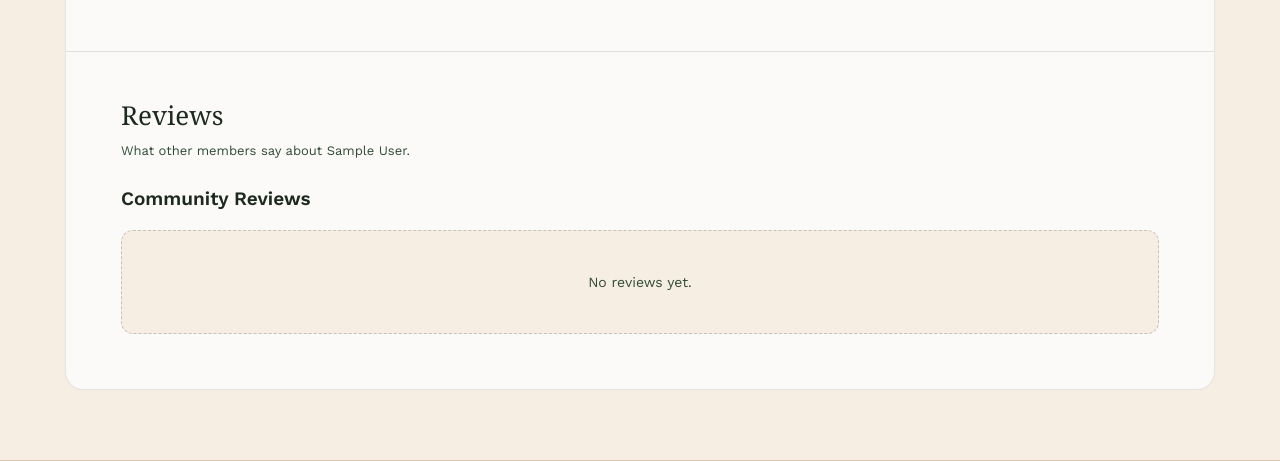
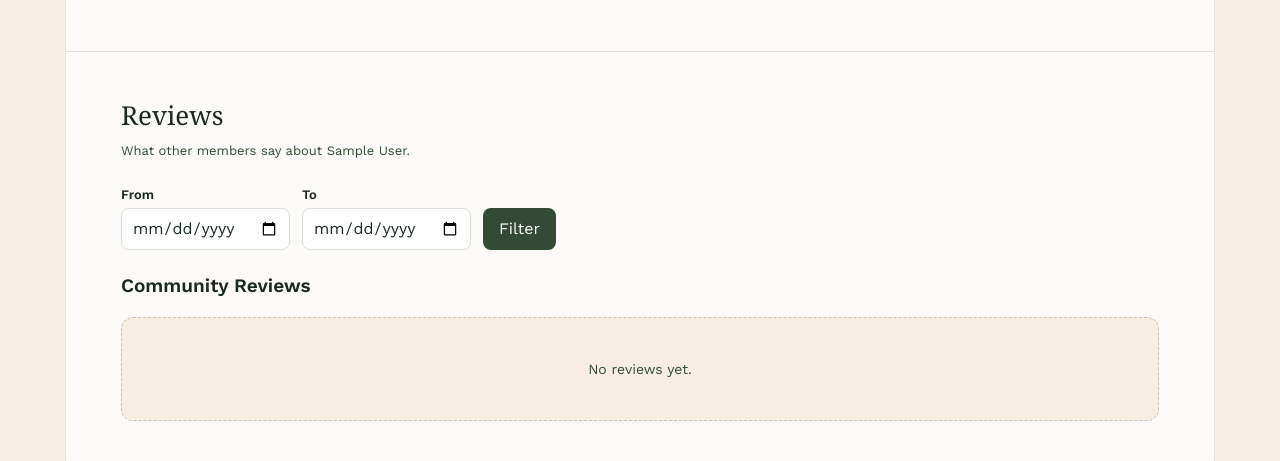
Before and after one commit to the-closet-club-tcc/the-closet-club, a Django app: page /accounts/profile/ in a window 1280 px wide. Shown: the part 786-1247 px from the top of the page. Run offline with Django 5.2, Linux system fonts and the light colour scheme; the visitor is signed in with stand-in values (Sample User, id 1); data comes from the database, SQL or seed files in the repository; data that the repository does not hold is empty; some web fonts are replaced.

Commit message:
feat:Add review editing with 24-hour limit

```diff
--- a/accounts/templates/accounts/profile.html
+++ b/accounts/templates/accounts/profile.html
@@ -273,7 +273,25 @@
             {% endif %}
 
             <!-- review yang sudah ada -->
-            <div class="review-list" id="review-list">
+            <form method="get" action="{{ request.path }}" class="review-date-filter">
+                <div class="review-date-field">
+                    <label for="review-start-date">From</label>
+                    <input type="date" id="review-start-date" name="start_date" value="{{ review_start_date }}">
+                </div>
+                <div class="review-date-field">
+                    <label for="review-end-date">To</label>
+                    <input type="date" id="review-end-date" name="end_date" value="{{ review_end_date }}">
+                </div>
+                <button type="submit" class="review-filter-btn">Filter</button>
+                {% if review_start_date or review_end_date %}
+                    <a href="{{ request.path }}" class="review-filter-clear">Clear</a>
+                {% endif %}
+            </form>
+            {% if review_filter_error %}
+                <p class="review-filter-error" role="alert">{{ review_filter_error }}</p>
+            {% endif %}
+
+            <div class="review-list" id="review-list" data-start-date="{{ review_start_date }}" data-end-date="{{ review_end_date }}">
                 <h3>Community Reviews</h3>
                 {% for review in reviews %}
                     <div class="profile-review-card">
@@ -293,11 +311,28 @@
                         <small>
                             {{ review.tanggal|date:"d F Y" }}
                         </small>
+                        {% if review.can_edit %}
+                            <details class="review-edit-details">
+                                <summary>Edit Review</summary>
+                                <form method="post" action="{% url 'edit_review' review.pk %}" class="review-edit-form">
+                                    {% csrf_token %}
+                                    <label for="review-rating-{{ review.pk }}">Rating (1–5)</label>
+                                    <input id="review-rating-{{ review.pk }}" type="number" name="rating" min="1" max="5" step="1" value="{{ review.rating|floatformat:'0' }}" required>
+                                    <label for="review-comment-{{ review.pk }}">Your Review</label>
+                                    <textarea id="review-comment-{{ review.pk }}" name="komentar" rows="3">{{ review.komentar }}</textarea>
+                                    <button type="submit" class="review-edit-save">Save Changes</button>
+                                </form>
+                            </details>
+                        {% endif %}
                     </div>
                 {% empty %}
 
                     <p class="profile-empty" id="empty-review-message">
-                        No reviews yet.
+                        {% if review_start_date or review_end_date %}
+                            No reviews found for this date range.
+                        {% else %}
+                            No reviews yet.
+                        {% endif %}
                     </p>
                 {% endfor %}
             </div>
--- a/accounts/urls.py
+++ b/accounts/urls.py
@@ -9,6 +9,7 @@ from .views import (
     public_profile,
     request_verification,
     add_review,
+    edit_review,
 )
 
 urlpatterns = [
@@ -21,4 +22,5 @@ urlpatterns = [
     path("user/<str:username>/", public_profile, name="public_profile"),
     path("request-verification/", request_verification, name="request_verification"),
     path("review/<str:username>/", add_review, name="add_review"),
+    path("review/<int:review_id>/edit/", edit_review, name="edit_review"),
 ]
--- a/accounts/views.py
+++ b/accounts/views.py
@@ -4,10 +4,12 @@ from django.db import transaction
 from django.db.models import Q
 from django.contrib.auth import login, logout, get_user_model
 from django.contrib.auth.forms import AuthenticationForm
+from datetime import timedelta
 from django.http import JsonResponse
 from django.shortcuts import render, redirect, get_object_or_404
 from django.urls import reverse
 from django.utils import timezone
+from django.utils.dateparse import parse_date
 from django.views.decorators.http import require_POST, require_GET
 from django.contrib.auth.decorators import login_required
 from .forms import (
@@ -16,7 +18,7 @@ from .forms import (
     EditProfileForm,
     ReviewForm,
 )
-from .models import Verification
+from .models import Review, Verification
 from swap.models import SwapRequest
 
 User = get_user_model()
@@ -32,6 +34,36 @@ def _reviewable_swap(giver, receiver):
     ).exclude(
         reviews__pemberi_review=giver,
     ).order_by('-status_changed_at', '-pk').first()
+
+
+def _get_profile_reviews(request, user_profile):
+    reviews = user_profile.reviews_received.select_related("pemberi_review").order_by("-tanggal", "-pk")
+    start_value = request.GET.get("start_date", "")
+    end_value = request.GET.get("end_date", "")
+    start_date = parse_date(start_value) if start_value else None
+    end_date = parse_date(end_value) if end_value else None
+    filter_error = ""
+
+    if start_value and start_date is None or end_value and end_date is None:
+        filter_error = "Please enter valid start and end dates."
+    elif start_date and end_date and start_date > end_date:
+        filter_error = "The start date must be on or before the end date."
+    else:
+        if start_date:
+            reviews = reviews.filter(tanggal__date__gte=start_date)
+        if end_date:
+            reviews = reviews.filter(tanggal__date__lte=end_date)
+
+    now = timezone.now()
+    reviews = list(reviews)
+    for review in reviews:
+        review.can_edit = (
+            request.user.is_authenticated
+            and review.pemberi_review_id == request.user.pk
+            and review.tanggal <= now <= review.tanggal + timedelta(hours=24)
+        )
+
+    return reviews, start_value, end_value, filter_error
 
 
 def register(request):
@@ -91,12 +123,16 @@ def logout_view(request):
 @login_required(login_url="login")
 def profile(request):
     user = request.user
+    reviews, review_start_date, review_end_date, review_filter_error = _get_profile_reviews(request, user)
 
     context = {
         "closet_items": user.clothes.all(),
         "user_profile": user,
-        "reviews": user.reviews_received.select_related("pemberi_review").order_by("-tanggal", "-pk"),
+        "reviews": reviews,
         "can_review": False,
+        "review_start_date": review_start_date,
+        "review_end_date": review_end_date,
+        "review_filter_error": review_filter_error,
     }
 
     return render(request, "accounts/profile.html", context)
@@ -146,11 +182,15 @@ def delete_account(request):
 def public_profile(request, username):
     user_profile = get_object_or_404(User, username=username)
     reviewable_swap = _reviewable_swap(request.user, user_profile)
+    reviews, review_start_date, review_end_date, review_filter_error = _get_profile_reviews(request, user_profile)
     context={
         "user_profile": user_profile,
         "closet_items": user_profile.clothes.all(),
-        "reviews": user_profile.reviews_received.select_related("pemberi_review").order_by("-tanggal", "-pk"),
+        "reviews": reviews,
         "can_review": reviewable_swap is not None,
+        "review_start_date": review_start_date,
+        "review_end_date": review_end_date,
+        "review_filter_error": review_filter_error,
     }
     return render(request, "accounts/profile.html", context)
 
@@ -237,10 +277,13 @@ def add_review(request, username):
                 "success": True,
                 "message": "Your review has been submitted.",
                 "review": {
+                    "id": review.pk,
                     "username": request.user.username,
                     "rating": str(review.rating),
-                    "comment": review.komentar or "No comment.",
+                    "comment": review.komentar or "",
                     "date": timezone.localtime(review.tanggal).strftime("%d %B %Y"),
+                    "date_iso": timezone.localtime(review.tanggal).date().isoformat(),
+                    "edit_url": reverse("edit_review", kwargs={"review_id": review.pk}),
                     "average": penerima.get_rata_rata_rating(),
                     "count": review_count,
                 },
@@ -251,3 +294,29 @@ def add_review(request, username):
             return JsonResponse({"success": False, "message": "Please choose a valid rating and try again."}, status=400)
         messages.error(request, "Invalid rating. Please try again.")
     return redirect("public_profile", username=penerima.username)
+
+
+@login_required(login_url="login")
+@require_POST
+@transaction.atomic
+def edit_review(request, review_id):
+    review = get_object_or_404(
+        Review.objects.select_for_update().select_related("penerima_review"),
+        pk=review_id,
+        pemberi_review=request.user,
+    )
+    profile_url = reverse("public_profile", kwargs={"username": review.penerima_review.username})
+    now = timezone.now()
+
+    if now < review.tanggal or now > review.tanggal + timedelta(hours=24):
+        messages.error(request, "Reviews can only be edited within 24 hours of submission.")
+        return redirect(profile_url)
+
+    form = ReviewForm(request.POST, instance=review)
+    if form.is_valid():
+        form.save()
+        messages.success(request, "Your review has been updated.")
+    else:
+        messages.error(request, "Please choose a valid rating and try again.")
+
+    return redirect(profile_url)
--- a/static/css/profile.css
+++ b/static/css/profile.css
@@ -591,6 +591,83 @@
     margin-bottom: 20px;
 }
 
+.review-date-filter {
+    display: flex;
+    align-items: end;
+    flex-wrap: wrap;
+    gap: 12px;
+    margin: 0 0 22px;
+}
+
+.review-date-field label {
+    display: block;
+    margin-bottom: 6px;
+    color: var(--tcc-ink);
+    font-size: 13px;
+    font-weight: 600;
+}
+
+.review-date-field input {
+    min-height: 42px;
+    padding: 8px 10px;
+    border: 1px solid #d9e0d8;
+    border-radius: 8px;
+    color: var(--tcc-ink);
+    font: inherit;
+}
+
+.review-filter-btn,
+.review-filter-clear {
+    min-height: 42px;
+    display: inline-flex;
+    align-items: center;
+    justify-content: center;
+    padding: 8px 16px;
+    border: 0;
+    border-radius: 8px;
+    background: var(--tcc-olive);
+    color: white;
+    font: inherit;
+    text-decoration: none;
+    cursor: pointer;
+}
+
+.review-filter-clear { background: #eef0eb; color: var(--tcc-ink); }
+.review-filter-error { color: #a14d45; font-size: 13px; }
+
+.review-edit-details { margin-top: 12px; color: var(--tcc-olive); font-size: 13px; }
+.review-edit-details summary { width: fit-content; cursor: pointer; font-weight: 600; }
+.review-edit-form { display: grid; gap: 8px; max-width: 520px; margin-top: 12px; }
+.review-edit-form label { color: var(--tcc-ink); font-weight: 600; }
+.review-edit-form input,
+.review-edit-form textarea {
+    width: 100%;
+    box-sizing: border-box;
+    padding: 10px 12px;
+    border: 1px solid #d9e0d8;
+    border-radius: 8px;
+    color: var(--tcc-ink);
+    font: inherit;
+}
+.review-edit-save {
+    justify-self: start;
+    padding: 10px 16px;
+    border: 0;
+    border-radius: 8px;
+    background: var(--tcc-olive);
+    color: white;
+    font: inherit;
+    font-weight: 600;
+    cursor: pointer;
+}
+
+@media (max-width: 600px) {
+    .review-date-filter { align-items: stretch; }
+    .review-date-field { flex: 1 1 100%; }
+    .review-date-field input { width: 100%; box-sizing: border-box; }
+    .review-filter-btn, .review-filter-clear { flex: 1; }
+}
+
 .review-display-rating {
     color: #b89036;
     font-weight: 600;
```
Also changed, not shown: accounts/tests.py (+72 -1 lines), static/js/accounts.js (+45 -2 lines).
